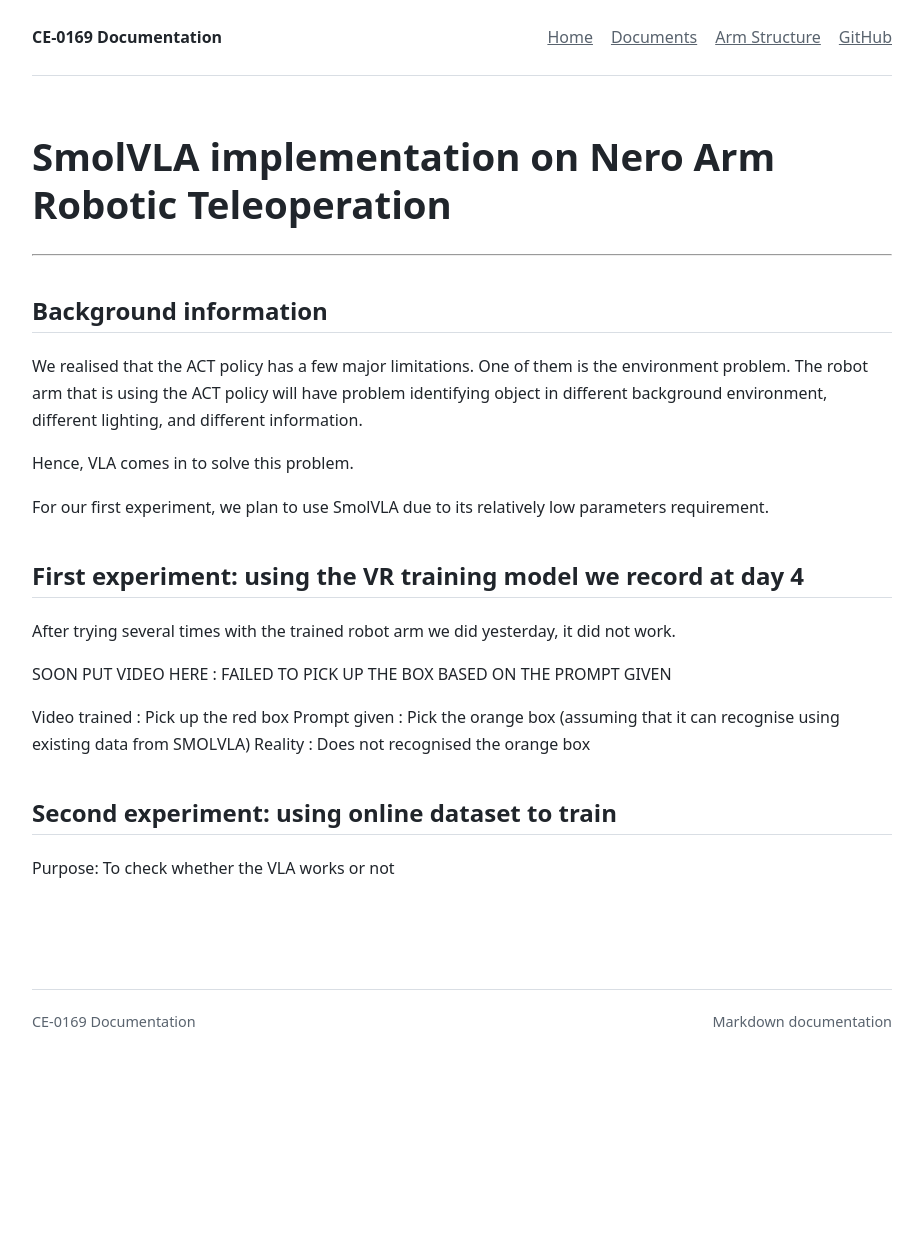
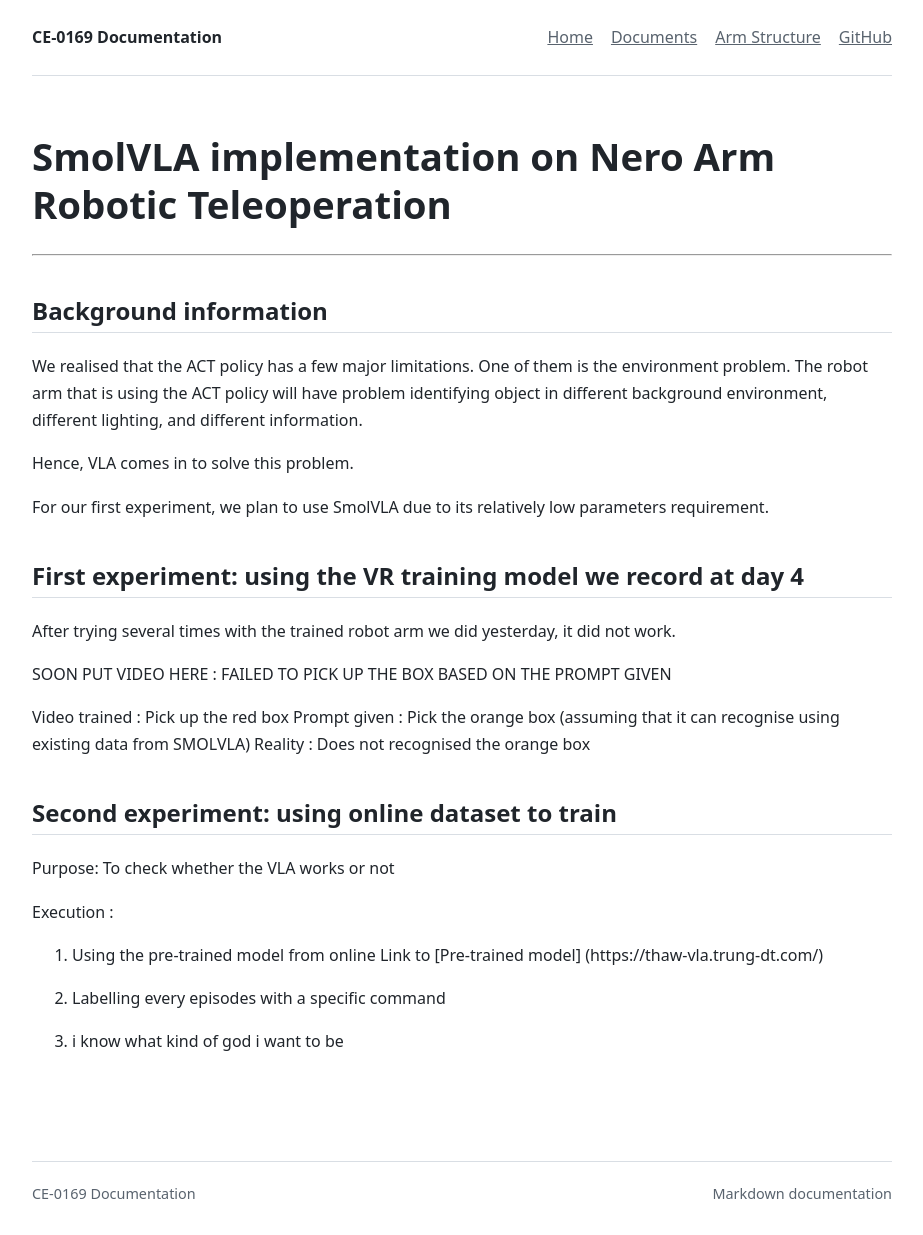
Before and after one commit to Suraset-Khurasee/rnd01, a Jekyll site: the page built from docs/d5/smolvla.md, in a window 1280 px wide. Shown: the whole page, without its empty margins (178-1101 px from the left). Built offline with Jekyll 4.4.1, drawn with Linux system fonts in a browser that asks for light colours; before the commit the page ends 1062 px from its top, so only the background shows below that.

Commit message:
god of stories

```diff
--- a/docs/d5/smolvla.md
+++ b/docs/d5/smolvla.md
@@ -25,6 +25,15 @@ Video trained : Pick up the red box
 Prompt given : Pick the orange box (assuming that it can recognise using existing data from SMOLVLA)
 Reality : Does not recognised the orange box
 
+
 ## Second experiment: using online dataset to train
 
 Purpose: To check whether the VLA works or not
+
+Execution :
+1. Using the pre-trained model from online
+Link to [Pre-trained model] (https://thaw-vla.trung-dt.com/)
+
+2. Labelling every episodes with a specific command
+
+3. i know what kind of god i want to be
```
